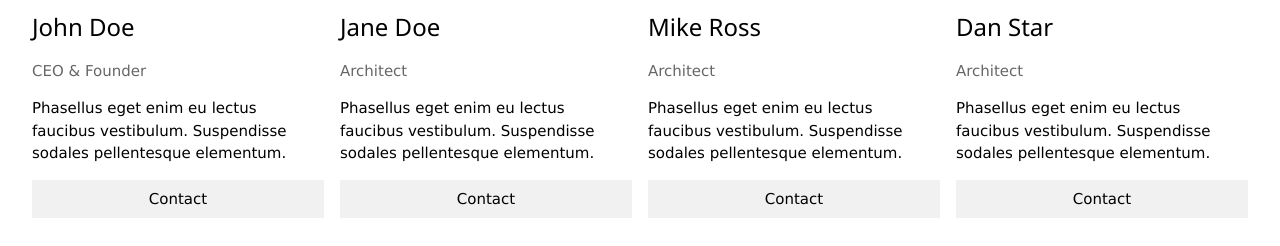
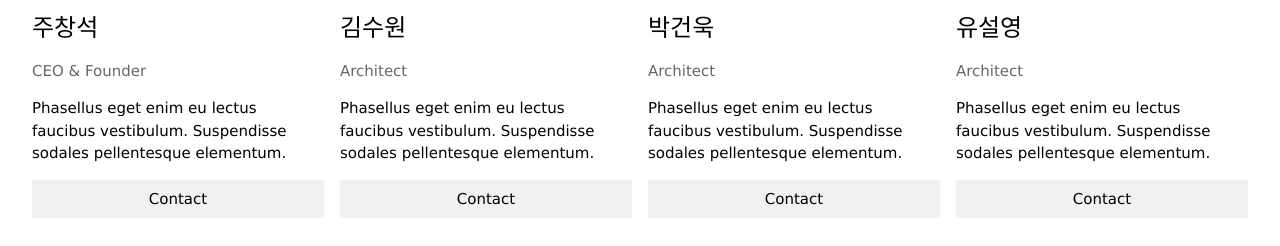
Before and after one commit to victoria2012/Multi_A_2Team, a Django app: page /tjuhee/test in a window 1280 px wide. Shown: the part 2359-2605 px from the top of the page. Run offline with Django 3.2, Linux system fonts and the light colour scheme.

Commit message:
test_tjuhee_about_us

```diff
--- a/templates/tjuhee/test.html
+++ b/templates/tjuhee/test.html
@@ -103,28 +103,35 @@
   <div class="w3-row-padding w3-grayscale">
     <div class="w3-col l3 m6 w3-margin-bottom">
       <img src="/w3images/team2.jpg" alt="John" style="width:100%">
-      <h3>John Doe</h3>
+      <h3>주창석</h3>
       <p class="w3-opacity">CEO & Founder</p>
       <p>Phasellus eget enim eu lectus faucibus vestibulum. Suspendisse sodales pellentesque elementum.</p>
       <p><button class="w3-button w3-light-grey w3-block">Contact</button></p>
     </div>
     <div class="w3-col l3 m6 w3-margin-bottom">
       <img src="/w3images/team1.jpg" alt="Jane" style="width:100%">
-      <h3>Jane Doe</h3>
+      <h3>김수원</h3>
       <p class="w3-opacity">Architect</p>
       <p>Phasellus eget enim eu lectus faucibus vestibulum. Suspendisse sodales pellentesque elementum.</p>
       <p><button class="w3-button w3-light-grey w3-block">Contact</button></p>
     </div>
     <div class="w3-col l3 m6 w3-margin-bottom">
       <img src="/w3images/team3.jpg" alt="Mike" style="width:100%">
-      <h3>Mike Ross</h3>
+      <h3>박건욱</h3>
+      <p class="w3-opacity">Architect</p>
+      <p>Phasellus eget enim eu lectus faucibus vestibulum. Suspendisse sodales pellentesque elementum.</p>
+      <p><button class="w3-button w3-light-grey w3-block">Contact</button></p>
+    </div>
+    <div class="w3-col l3 m6 w3-margin-bottom">
+      <img src="/w3images/team3.jpg" alt="Mike" style="width:100%">
+      <h3>유설영</h3>
       <p class="w3-opacity">Architect</p>
       <p>Phasellus eget enim eu lectus faucibus vestibulum. Suspendisse sodales pellentesque elementum.</p>
       <p><button class="w3-button w3-light-grey w3-block">Contact</button></p>
     </div>
     <div class="w3-col l3 m6 w3-margin-bottom">
       <img src="/w3images/team4.jpg" alt="Dan" style="width:100%">
-      <h3>Dan Star</h3>
+      <h3>김주희</h3>
       <p class="w3-opacity">Architect</p>
       <p>Phasellus eget enim eu lectus faucibus vestibulum. Suspendisse sodales pellentesque elementum.</p>
       <p><button class="w3-button w3-light-grey w3-block">Contact</button></p>
```
